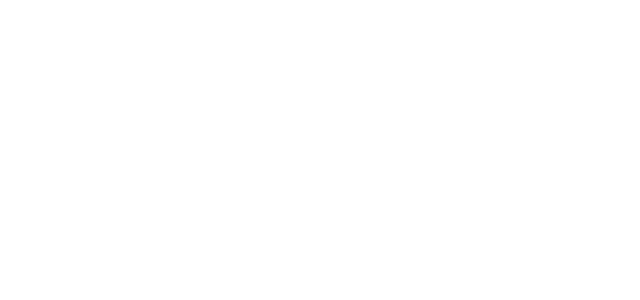
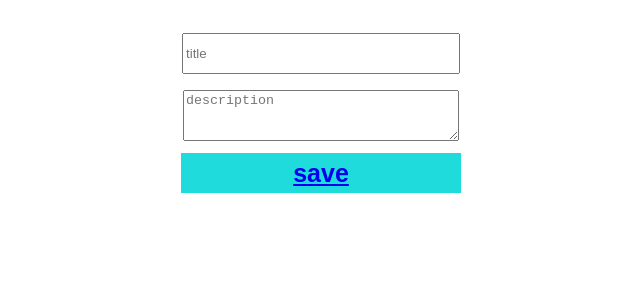
Before and after one commit to rajivravindrapathak/CRUD_Assignment, a React (Create React App) app: page / in a window 1280 px wide. Shown: the top 300 px of the page, without its empty margins (319-959 px from the left). Built offline with nearby package versions, Linux system fonts and the light colour scheme.

Commit message:
Add files via upload

```diff
--- a/src/App.css
+++ b/src/App.css
@@ -2,37 +2,29 @@
   text-align: center;
 }
 
-.App-logo {
-  height: 40vmin;
-  pointer-events: none;
+input {
+  width: 270px;
+  height: 35px;
+  margin: 8px;
 }
 
-@media (prefers-reduced-motion: no-preference) {
-  .App-logo {
-    animation: App-logo-spin infinite 20s linear;
-  }
+textarea {
+  width: 270px;
+  height: 45px;
+  margin: 8px;
 }
 
-.App-header {
-  background-color: #282c34;
-  min-height: 100vh;
-  display: flex;
-  flex-direction: column;
-  align-items: center;
-  justify-content: center;
-  font-size: calc(10px + 2vmin);
-  color: white;
+.container {
+  margin: 25px;
 }
 
-.App-link {
-  color: #61dafb;
+.saveButton {
+  width: 280px;
+  height: 40px;
+  text-decoration: none;
+  background-color: rgb(31, 219, 219);
+  color: white;
+  border: none;
+  font-size: 25px;
+  font-weight: bolder;
 }
-
-@keyframes App-logo-spin {
-  from {
-    transform: rotate(0deg);
-  }
-  to {
-    transform: rotate(360deg);
-  }
-}
--- a/src/App.js
+++ b/src/App.js
@@ -1,5 +1,6 @@
 import './App.css';
 import AllRoutes from './Components/AllRoutes';
+import CreatenewissuePage from './Components/CreatenewissuePage';
 
 function App() {
   return (
--- a/src/Components/AllRoutes.jsx
+++ b/src/Components/AllRoutes.jsx
@@ -1,9 +1,16 @@
 import React from 'react'
+import { Route, Routes } from 'react-router-dom'
+import CreatenewissuePage from './CreatenewissuePage'
 
 const AllRoutes = () => {
+
+
     return (
         <>
-
+            <CreatenewissuePage />
+            {/* <Routes>
+                <Route path='/' element={<CreatenewissuePage />} />
+            </Routes> */}
         </>
     )
 }
--- a/src/Components/CreatenewissuePage.jsx
+++ b/src/Components/CreatenewissuePage.jsx
@@ -1,9 +1,12 @@
 import React from 'react'
+import { Link } from 'react-router-dom'
 
 const CreatenewissuePage = () => {
     return (
-        <div>
-
+        <div className='container'>
+            <input placeholder='title' /><br />
+            <textarea placeholder='description' /><br />
+            <button className='saveButton'><Link>save</Link></button>
         </div>
     )
 }
--- a/src/index.js
+++ b/src/index.js
@@ -2,10 +2,14 @@
 import ReactDOM from 'react-dom/client';
 import './index.css';
 import App from './App';
+import { BrowserRouter } from 'react-router-dom';
+
 
 const root = ReactDOM.createRoot(document.getElementById('root'));
 root.render(
   <React.StrictMode>
-    <App />
+   <BrowserRouter>
+      <App />
+   </BrowserRouter>
   </React.StrictMode>
 );
```
